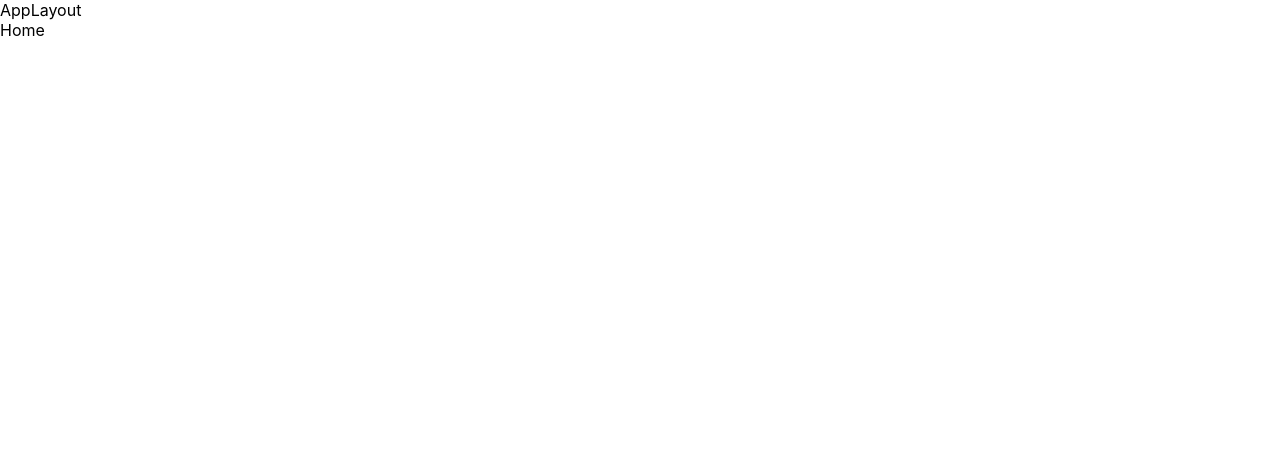
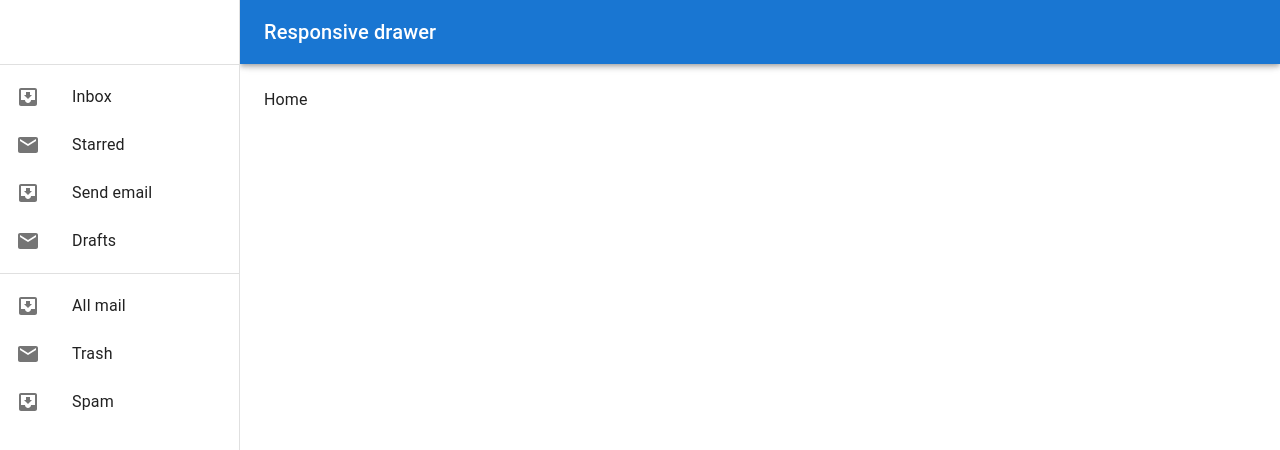
Before and after one commit to TaiseiChiba/resct-household-app, a React (Create React App) app: page / in a window 1280 px wide. Shown: the top 450 px of the page. Built offline with nearby package versions, Linux system fonts and the light colour scheme; the HTML template or start-up script is replaced by a standard one.

Commit message:
必要ライブラリのインストールとサイドバーの作成

```diff
--- a/package.json
+++ b/package.json
@@ -3,6 +3,10 @@
   "version": "0.1.0",
   "private": true,
   "dependencies": {
+    "@emotion/react": "^11.13.3",
+    "@emotion/styled": "^11.13.0",
+    "@mui/icons-material": "^6.1.1",
+    "@mui/material": "^6.1.1",
     "@testing-library/jest-dom": "^5.17.0",
     "@testing-library/react": "^13.4.0",
     "@testing-library/user-event": "^13.5.0",
--- a/src/components/AppLayout.tsx
+++ b/src/components/AppLayout.tsx
@@ -1,13 +1,152 @@
-import React from 'react'
-import { Outlet } from 'react-router-dom'
+import * as React from 'react';
+import AppBar from '@mui/material/AppBar';
+import Box from '@mui/material/Box';
+import CssBaseline from '@mui/material/CssBaseline';
+import Divider from '@mui/material/Divider';
+import Drawer from '@mui/material/Drawer';
+import IconButton from '@mui/material/IconButton';
+import InboxIcon from '@mui/icons-material/MoveToInbox';
+import List from '@mui/material/List';
+import ListItem from '@mui/material/ListItem';
+import ListItemButton from '@mui/material/ListItemButton';
+import ListItemIcon from '@mui/material/ListItemIcon';
+import ListItemText from '@mui/material/ListItemText';
+import MailIcon from '@mui/icons-material/Mail';
+import MenuIcon from '@mui/icons-material/Menu';
+import Toolbar from '@mui/material/Toolbar';
+import Typography from '@mui/material/Typography';
+import { Outlet } from 'react-router-dom';
 
-const AppLayout = () => {
-  return (
-    <>
-      <div>AppLayout</div>
-      <Outlet />
-    </>
-  )
+const drawerWidth = 240;
+
+interface Props {
+  /**
+   * Injected by the documentation to work in an iframe.
+   * Remove this when copying and pasting into your project.
+   */
+  window?: () => Window;
 }
 
-export default AppLayout
+export default function ResponsiveDrawer(props: Props) {
+  const { window } = props;
+  const [mobileOpen, setMobileOpen] = React.useState(false);
+  const [isClosing, setIsClosing] = React.useState(false);
+
+  const handleDrawerClose = () => {
+    setIsClosing(true);
+    setMobileOpen(false);
+  };
+
+  const handleDrawerTransitionEnd = () => {
+    setIsClosing(false);
+  };
+
+  const handleDrawerToggle = () => {
+    if (!isClosing) {
+      setMobileOpen(!mobileOpen);
+    }
+  };
+
+  const drawer = (
+    <div>
+      <Toolbar />
+      <Divider />
+      <List>
+        {['Inbox', 'Starred', 'Send email', 'Drafts'].map((text, index) => (
+          <ListItem key={text} disablePadding>
+            <ListItemButton>
+              <ListItemIcon>
+                {index % 2 === 0 ? <InboxIcon /> : <MailIcon />}
+              </ListItemIcon>
+              <ListItemText primary={text} />
+            </ListItemButton>
+          </ListItem>
+        ))}
+      </List>
+      <Divider />
+      <List>
+        {['All mail', 'Trash', 'Spam'].map((text, index) => (
+          <ListItem key={text} disablePadding>
+            <ListItemButton>
+              <ListItemIcon>
+                {index % 2 === 0 ? <InboxIcon /> : <MailIcon />}
+              </ListItemIcon>
+              <ListItemText primary={text} />
+            </ListItemButton>
+          </ListItem>
+        ))}
+      </List>
+    </div>
+  );
+
+  // Remove this const when copying and pasting into your project.
+  const container = window !== undefined ? () => window().document.body : undefined;
+
+  return (
+    <Box sx={{ display: 'flex' }}>
+      <CssBaseline />
+      <AppBar
+        position="fixed"
+        sx={{
+          width: { sm: `calc(100% - ${drawerWidth}px)` },
+          ml: { sm: `${drawerWidth}px` },
+        }}
+      >
+        <Toolbar>
+          <IconButton
+            color="inherit"
+            aria-label="open drawer"
+            edge="start"
+            onClick={handleDrawerToggle}
+            sx={{ mr: 2, display: { sm: 'none' } }}
+          >
+            <MenuIcon />
+          </IconButton>
+          <Typography variant="h6" noWrap component="div">
+            Responsive drawer
+          </Typography>
+        </Toolbar>
+      </AppBar>
+      <Box
+        component="nav"
+        sx={{ width: { sm: drawerWidth }, flexShrink: { sm: 0 } }}
+        aria-label="mailbox folders"
+      >
+        {/* The implementation can be swapped with js to avoid SEO duplication of links. */}
+        <Drawer
+          container={container}
+          variant="temporary"
+          open={mobileOpen}
+          onTransitionEnd={handleDrawerTransitionEnd}
+          onClose={handleDrawerClose}
+          ModalProps={{
+            keepMounted: true, // Better open performance on mobile.
+          }}
+          sx={{
+            display: { xs: 'block', sm: 'none' },
+            '& .MuiDrawer-paper': { boxSizing: 'border-box', width: drawerWidth },
+          }}
+        >
+          {drawer}
+        </Drawer>
+        <Drawer
+          variant="permanent"
+          sx={{
+            display: { xs: 'none', sm: 'block' },
+            '& .MuiDrawer-paper': { boxSizing: 'border-box', width: drawerWidth },
+          }}
+          open
+        >
+          {drawer}
+        </Drawer>
+      </Box>
+      <Box
+        component="main"
+        sx={{ flexGrow: 1, p: 3, width: { sm: `calc(100% - ${drawerWidth}px)` } }}
+      >
+        <Toolbar />
+        <Outlet />
+      </Box>
+    </Box>
+  );
+}
```
Also changed, not shown: 1 other file (tests, documents, lock files or other folders).
